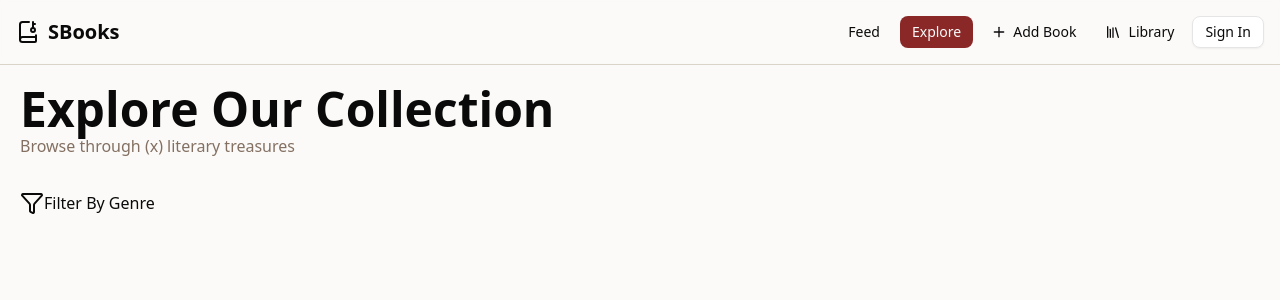
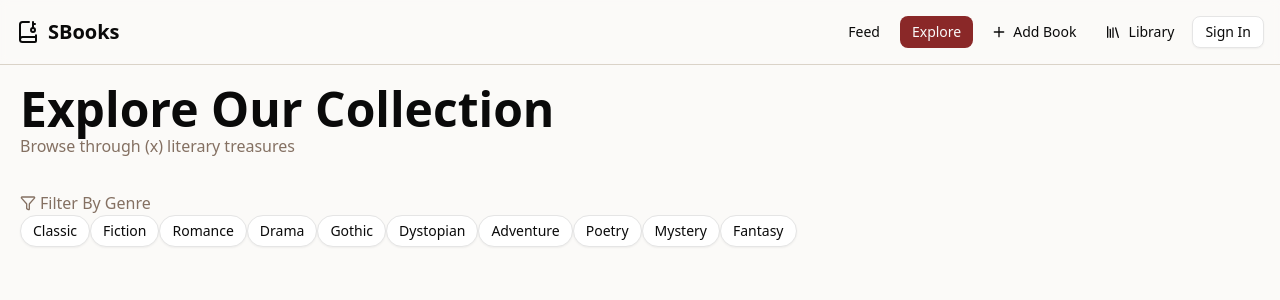
Before and after one commit to shuraimbalochofficial/s-books, a Next.js app: page /explore in a window 1280 px wide. Shown: the top 300 px of the page. Built offline with nearby package versions, Linux system fonts and the light colour scheme; no server answers.

Commit message:
Add files via upload

```diff
--- a/src/app/explore/page.tsx
+++ b/src/app/explore/page.tsx
@@ -1,15 +1,49 @@
+import { Button } from "@/components/ui/button";
 import { Funnel } from "lucide-react";
-import React from "react";
+import React, { useState } from "react";
+
+const popularGenres = [
+  "Classic",
+  "Fiction",
+  "Romance",
+  "Drama",
+  "Gothic",
+  "Dystopian",
+  "Adventure",
+  "Poetry",
+  "Mystery",
+  "Fantasy",
+];
 
 const page = () => {
+  const [selectedGenre, setSelectedGenre] = useState("");
   return (
     <div className="py-5 px-5">
-      <h2 className="text-5xl! md:text-3xl font-bold text-foreground">Explore Our Collection</h2>
-      <p className="text-base text-[#847062] leading-relaxed">Browse through (x) literary treasures</p>
+      <h2 className="text-5xl! md:text-3xl font-bold text-foreground">
+        Explore Our Collection
+      </h2>
+      <p className="text-base text-[#847062] leading-relaxed">
+        Browse through (x) literary treasures
+      </p>
 
-      <div className="mt-8 flex">
-        <Funnel />
+      <div className="mt-8 flex items-center text-[#847062]">
+        <Funnel className="w-4 h-4 mr-1" />
         <p>Filter By Genre</p>
+      </div>
+
+      <div>
+        {popularGenres.map((genre) => (
+          <Button
+            key={genre}
+            type="button"
+            variant={selectedGenre === genre ? "default" : "outline"}
+            size="sm"
+            onClick={() => handleGenreClick(genre)}
+            className="rounded-full"
+          >
+            {genre}
+          </Button>
+        ))}
       </div>
     </div>
   );
```
